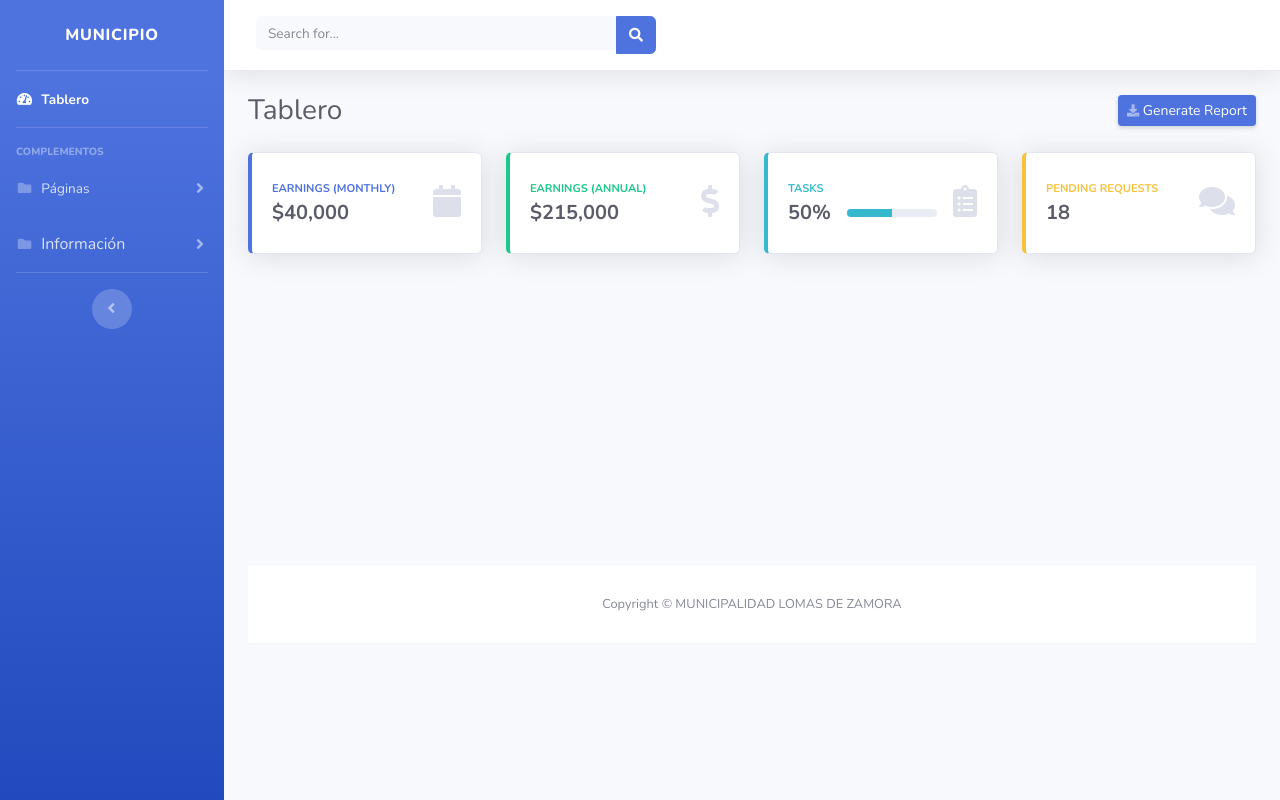
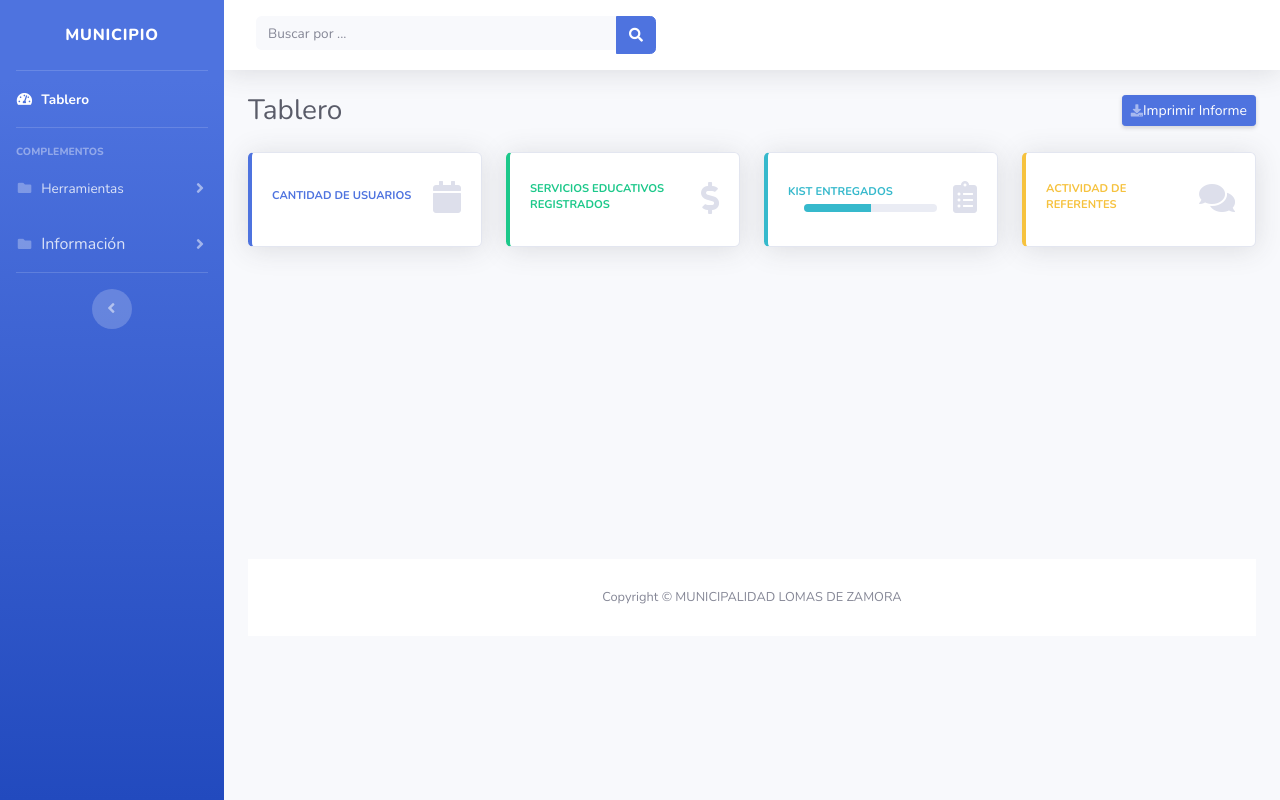
Before and after one commit to Matttglu/sismuni, a PHP site: page /administrador/index.php in a window 1280 px wide. Run offline with PHP 8.4, Linux system fonts and the light colour scheme; a user stored in the database is signed in.

Commit message:
cambiar palabras en español

```diff
--- a/administrador/index.php
+++ b/administrador/index.php
@@ -62,12 +62,12 @@
       <li class="nav-item">
         <a class="nav-link collapsed" href="#" data-toggle="collapse" data-target="#collapsePages" aria-expanded="true" aria-controls="collapsePages">
           <i class="fas fa-fw fa-folder"></i>
-          <span>Páginas</span>
+          <span>Herramientas</span>
         </a>
         <div id="collapsePages" class="collapse" aria-labelledby="headingPages" data-parent="#accordionSidebar">
           <div class="bg-white py-2 collapse-inner rounded">
-            <h6 class="collapse-header">Login Screens:</h6>
-            <a class="collapse-item" href="register.html">Registrarse</a>
+            <h6 class="collapse-header">Cuenta:</h6>
+            <a class="collapse-item" href="register.html">Registrar</a>
           </div>
         </div>
       </li>
@@ -132,7 +132,7 @@
           <!-- Topbar Search -->
           <form class="d-none d-sm-inline-block form-inline mr-auto ml-md-3 my-2 my-md-0 mw-100 navbar-search">
             <div class="input-group">
-              <input type="text" class="form-control bg-light border-0 small" placeholder="Search for..." aria-label="Search" aria-describedby="basic-addon2">
+              <input type="text" class="form-control bg-light border-0 small" placeholder="Buscar por ..." aria-label="Search" aria-describedby="basic-addon2">
               <div class="input-group-append">
                 <button class="btn btn-primary" type="button">
                   <i class="fas fa-search fa-sm"></i>
@@ -215,7 +215,7 @@
           <!-- Page Heading -->
           <div class="d-sm-flex align-items-center justify-content-between mb-4">
             <h1 class="h3 mb-0 text-gray-800">Tablero</h1>
-            <a href="#" class="d-none d-sm-inline-block btn btn-sm btn-primary shadow-sm"><i class="fas fa-download fa-sm text-white-50"></i> Generate Report</a>
+            <a href="#" class="d-none d-sm-inline-block btn btn-sm btn-primary shadow-sm"><i class="fas fa-download fa-sm text-white-50"></i>Imprimir Informe</a>
           </div>
 
           <!-- Content Row -->
@@ -227,8 +227,8 @@
                 <div class="card-body">
                   <div class="row no-gutters align-items-center">
                     <div class="col mr-2">
-                      <div class="text-xs font-weight-bold text-primary text-uppercase mb-1">Earnings (Monthly)</div>
-                      <div class="h5 mb-0 font-weight-bold text-gray-800">$40,000</div>
+                      <div class="text-xs font-weight-bold text-primary text-uppercase mb-1">Cantidad de usuarios</div>
+                      <div class="h5 mb-0 font-weight-bold text-gray-800"></div>
                     </div>
                     <div class="col-auto">
                       <i class="fas fa-calendar fa-2x text-gray-300"></i>
@@ -244,8 +244,8 @@
                 <div class="card-body">
                   <div class="row no-gutters align-items-center">
                     <div class="col mr-2">
-                      <div class="text-xs font-weight-bold text-success text-uppercase mb-1">Earnings (Annual)</div>
-                      <div class="h5 mb-0 font-weight-bold text-gray-800">$215,000</div>
+                      <div class="text-xs font-weight-bold text-success text-uppercase mb-1">Servicios Educativos registrados</div>
+                      <div class="h5 mb-0 font-weight-bold text-gray-800"></div>
                     </div>
                     <div class="col-auto">
                       <i class="fas fa-dollar-sign fa-2x text-gray-300"></i>
@@ -261,10 +261,10 @@
                 <div class="card-body">
                   <div class="row no-gutters align-items-center">
                     <div class="col mr-2">
-                      <div class="text-xs font-weight-bold text-info text-uppercase mb-1">Tasks</div>
+                      <div class="text-xs font-weight-bold text-info text-uppercase mb-1">Kist Entregados</div>
                       <div class="row no-gutters align-items-center">
                         <div class="col-auto">
-                          <div class="h5 mb-0 mr-3 font-weight-bold text-gray-800">50%</div>
+                          <div class="h5 mb-0 mr-3 font-weight-bold text-gray-800"></div>
                         </div>
                         <div class="col">
                           <div class="progress progress-sm mr-2">
@@ -287,8 +287,8 @@
                 <div class="card-body">
                   <div class="row no-gutters align-items-center">
                     <div class="col mr-2">
-                      <div class="text-xs font-weight-bold text-warning text-uppercase mb-1">Pending Requests</div>
-                      <div class="h5 mb-0 font-weight-bold text-gray-800">18</div>
+                      <div class="text-xs font-weight-bold text-warning text-uppercase mb-1">Actividad de referentes</div>
+                      <div class="h5 mb-0 font-weight-bold text-gray-800"></div>
                     </div>
                     <div class="col-auto">
                       <i class="fas fa-comments fa-2x text-gray-300"></i>
@@ -336,15 +336,15 @@
     <div class="modal-dialog" role="document">
       <div class="modal-content">
         <div class="modal-header">
-          <h5 class="modal-title" id="exampleModalLabel">Ready to Leave?</h5>
+          <h5 class="modal-title" id="exampleModalLabel">Cierre de sesión</h5>
           <button class="close" type="button" data-dismiss="modal" aria-label="Close">
             <span aria-hidden="true">×</span>
           </button>
         </div>
-        <div class="modal-body">Select "Logout" below if you are ready to end your current session.</div>
+        <div class="modal-body">¿Está seguro de que quiere cerrar la sesión?</div>
         <div class="modal-footer">
-          <button class="btn btn-secondary" type="button" data-dismiss="modal">Cancel</button>
-          <a class="btn btn-primary" href="../cerrarsession.php">Logout</a>
+          <button class="btn btn-secondary" type="button" data-dismiss="modal">Cancelar</button>
+          <a class="btn btn-primary" href="../index.html">Cerrar sesión</a>
         </div>
       </div>
     </div>
```
